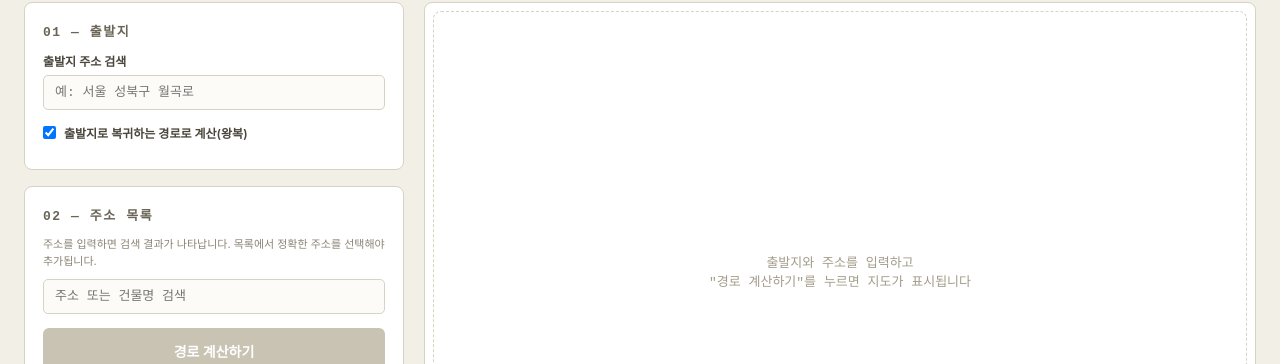
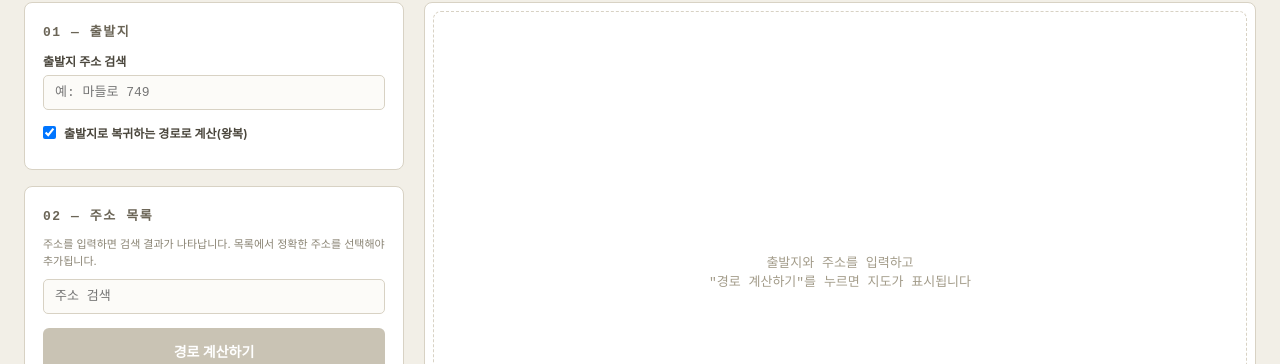
Before and after one commit to dbsehrnjs12-lgtm/thdekf, a website: page index.html in a window 1280 px wide. Shown: the part 125-489 px from the top of the page. Drawn offline with Linux system fonts and the light colour scheme.

Commit message:
Update index.html

```diff
--- a/index.html
+++ b/index.html
@@ -374,7 +374,7 @@
         <div class="field">
           <label for="startAddrInput">출발지 주소 검색</label>
           <div class="addr-combo" id="startCombo">
-            <input type="text" id="startAddrInput" placeholder="예: 서울 성북구 월곡로" autocomplete="off">
+            <input type="text" id="startAddrInput" placeholder="예: 마들로 749" autocomplete="off">
             <div class="addr-results" id="startResults"></div>
           </div>
           <div class="addr-confirmed" id="startConfirmed" style="display:none;"></div>
@@ -392,7 +392,7 @@
         </div>
         <div class="field">
           <div class="addr-combo" id="addCombo">
-            <input type="text" id="addAddrInput" placeholder="주소 또는 건물명 검색" autocomplete="off">
+            <input type="text" id="addAddrInput" placeholder="주소 검색" autocomplete="off">
             <div class="addr-results" id="addResults"></div>
           </div>
         </div>
```
